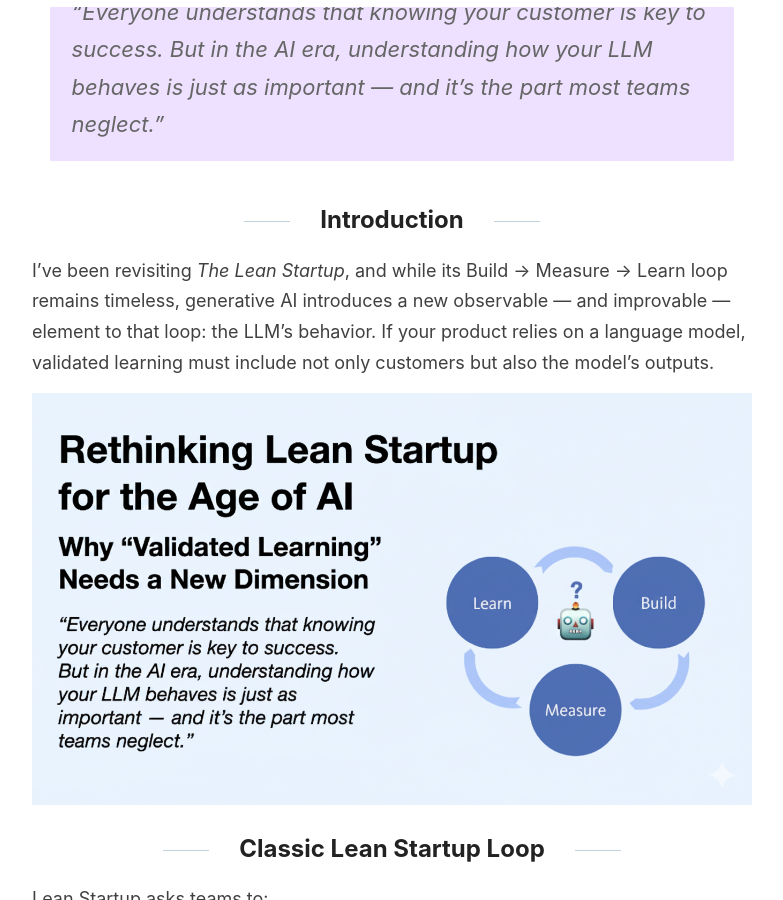
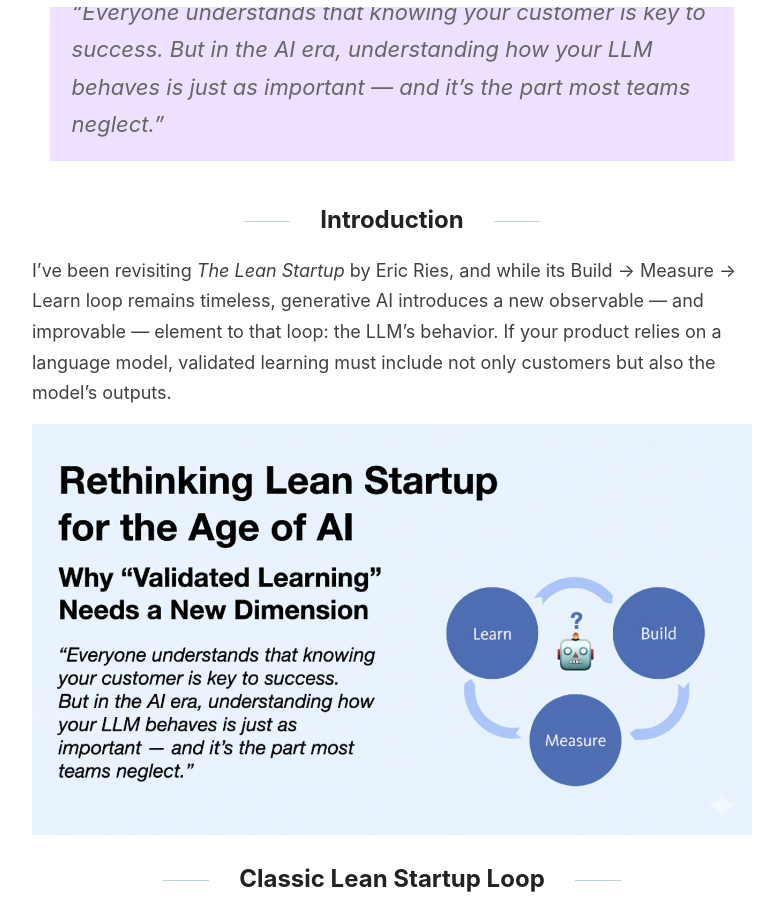
Before and after one commit to DamiMartinez/damimartinez.github.io, a Jekyll site: the page built from _posts/2025-10-01-rethinking-lean-startup-ai.md, in a window 1280 px wide and 900 px high, scrolled down 390 px. Shown: the whole window, without its empty margins (248-1031 px from the left). Built offline with Jekyll 4.4.1, drawn with Linux system fonts in a browser that asks for light colours.

Commit message:
New post. Update 2

```diff
--- a/_posts/2025-10-01-rethinking-lean-startup-ai.md
+++ b/_posts/2025-10-01-rethinking-lean-startup-ai.md
@@ -8,7 +8,7 @@ categories: [AI, Product, Startup, Error Analysis, Evals]
 
 ## Introduction
 
-I’ve been revisiting *The Lean Startup*, and while its Build → Measure → Learn loop remains timeless, generative AI introduces a new observable — and improvable — element to that loop: the LLM’s behavior. If your product relies on a language model, validated learning must include not only customers but also the model’s outputs.
+I’ve been revisiting *The Lean Startup* by Eric Ries, and while its Build → Measure → Learn loop remains timeless, generative AI introduces a new observable — and improvable — element to that loop: the LLM’s behavior. If your product relies on a language model, validated learning must include not only customers but also the model’s outputs.
 
 ![Build Measure Learn cycle with AI](/images/infographic_lean_ai.png)
 
```
